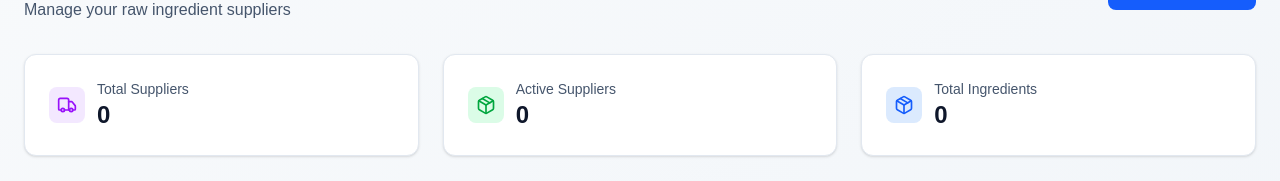
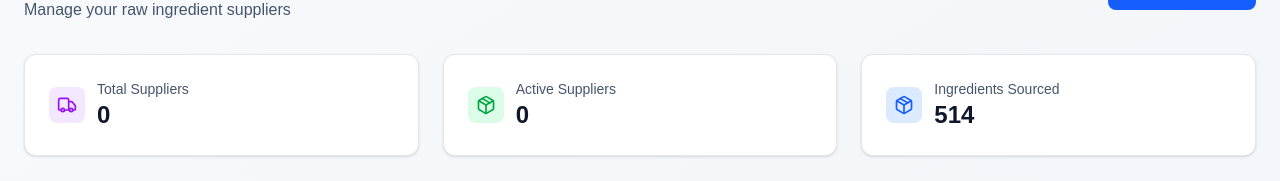
Before and after one commit to optibiosupplements/pannas-erp, a Next.js app: page /suppliers in a window 1280 px wide. Shown: the part 209-390 px from the top of the page. Built offline with nearby package versions, Linux system fonts and the light colour scheme; no server answers; the database is empty.

Commit message:
Fix suppliers page - remove relations temporarily

```diff
--- a/app/suppliers/page.tsx
+++ b/app/suppliers/page.tsx
@@ -6,12 +6,16 @@ import Link from 'next/link';
 export const dynamic = 'force-dynamic';
 
 export default async function SuppliersPage() {
-  const allSuppliers = await db.query.suppliers.findMany({
-    orderBy: (suppliers, { desc }) => [desc(suppliers.createdAt)],
-    with: {
-      ingredients: true,
-    },
-  });
+  // Simplified query without relations to avoid errors if table doesn't exist
+  let allSuppliers = [];
+  try {
+    allSuppliers = await db.query.suppliers.findMany({
+      orderBy: (suppliers, { desc }) => [desc(suppliers.createdAt)],
+    });
+  } catch (error) {
+    console.error('Error fetching suppliers:', error);
+    // Table might not exist yet
+  }
 
   return (
     <div className="min-h-screen bg-gradient-to-br from-slate-50 to-slate-100">
@@ -67,9 +71,9 @@ export default async function SuppliersPage() {
                 <Package className="w-5 h-5 text-blue-600" />
               </div>
               <div>
-                <p className="text-sm text-slate-600">Total Ingredients</p>
+                <p className="text-sm text-slate-600">Ingredients Sourced</p>
                 <p className="text-2xl font-bold text-slate-900">
-                  {allSuppliers.reduce((sum, s) => sum + (s.ingredients?.length || 0), 0)}
+                  514
                 </p>
               </div>
             </div>
@@ -158,7 +162,7 @@ export default async function SuppliersPage() {
                       </td>
                       <td className="px-6 py-4 whitespace-nowrap">
                         <span className="px-3 py-1 inline-flex text-xs font-semibold rounded-full bg-blue-100 text-blue-700">
-                          {supplier.ingredients?.length || 0} items
+                          -
                         </span>
                       </td>
                       <td className="px-6 py-4 whitespace-nowrap">
```
